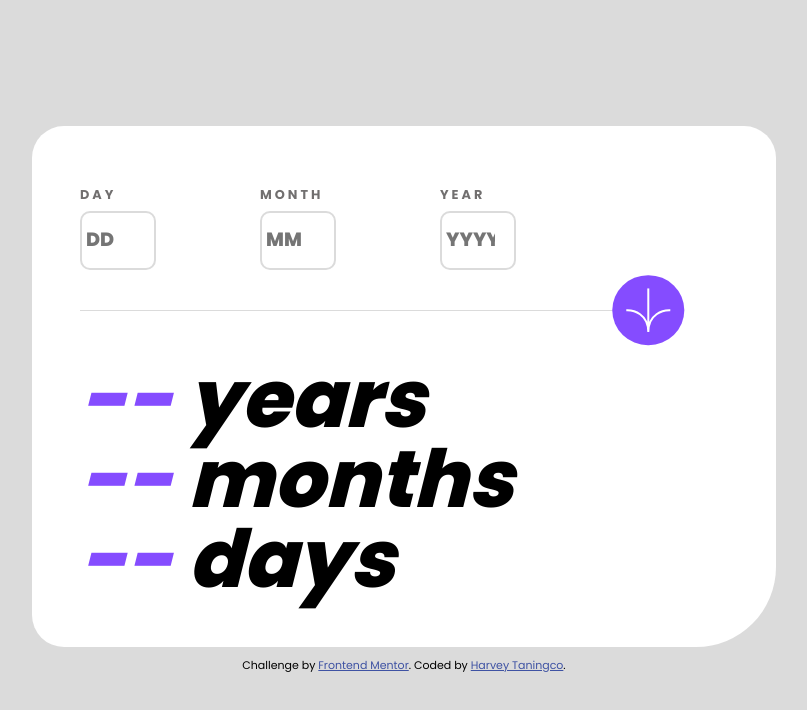
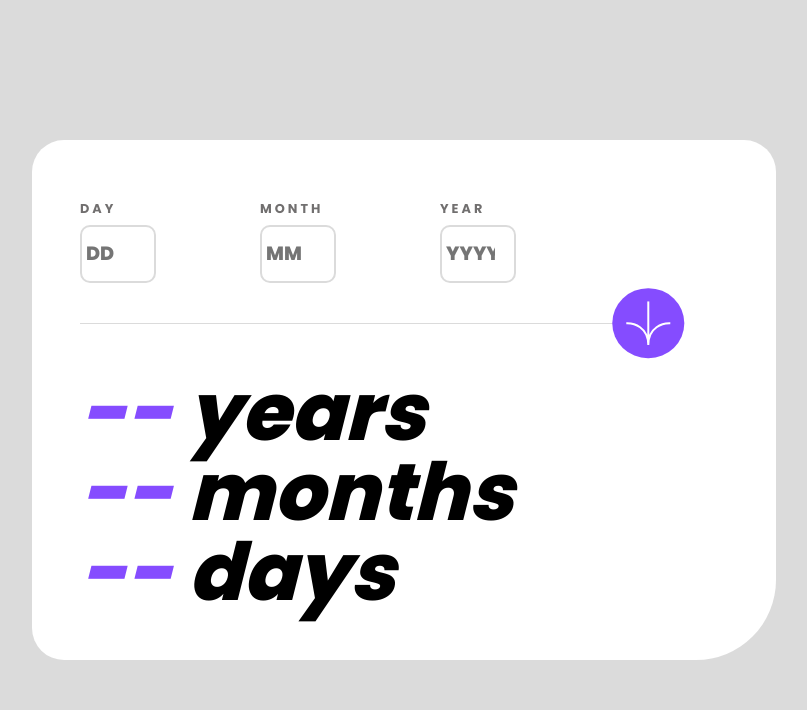
Before and after one commit to CheesePandesal/Age-Calculator, a plain HTML site: page index.html in a window 1280 px wide. Shown: the whole page, without its empty margins (236-1043 px from the left). Drawn offline with Linux system fonts and the light colour scheme.

Commit message:
Update index.html

```diff
--- a/index.html
+++ b/index.html
@@ -75,11 +75,6 @@
   </div>
 </main>
 
-
-  <div class="attribution" style="margin-top: 10px;">
-    Challenge by <a href="https://www.frontendmentor.io?ref=challenge" target="_blank">Frontend Mentor</a>.
-    Coded by <a href="https://www.facebook.com/Chief.potato27/" target="_blank">Harvey Taningco</a>.
-  </div>
   <script src="index.js"></script>
 </body>
 </html>
```
